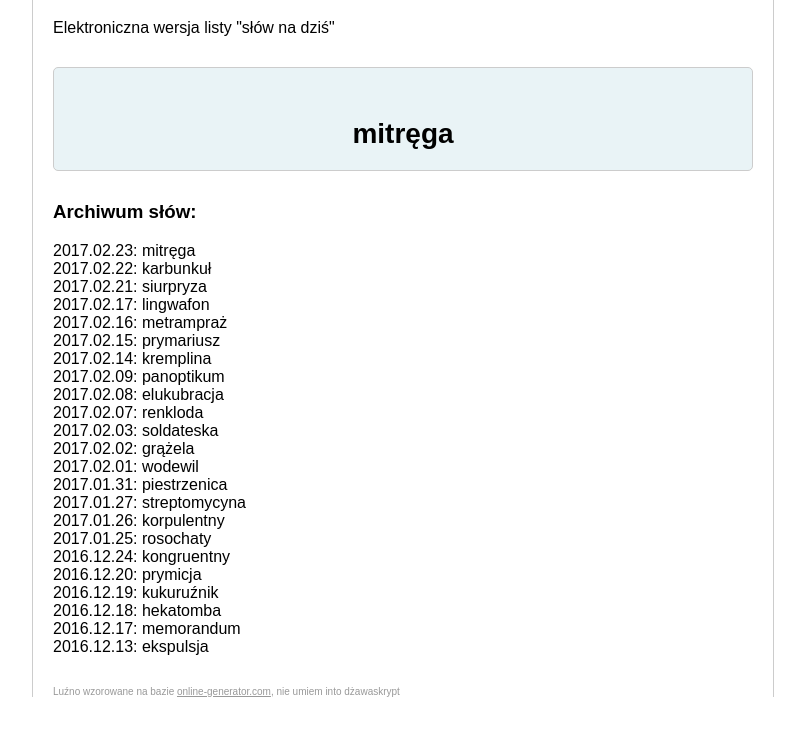
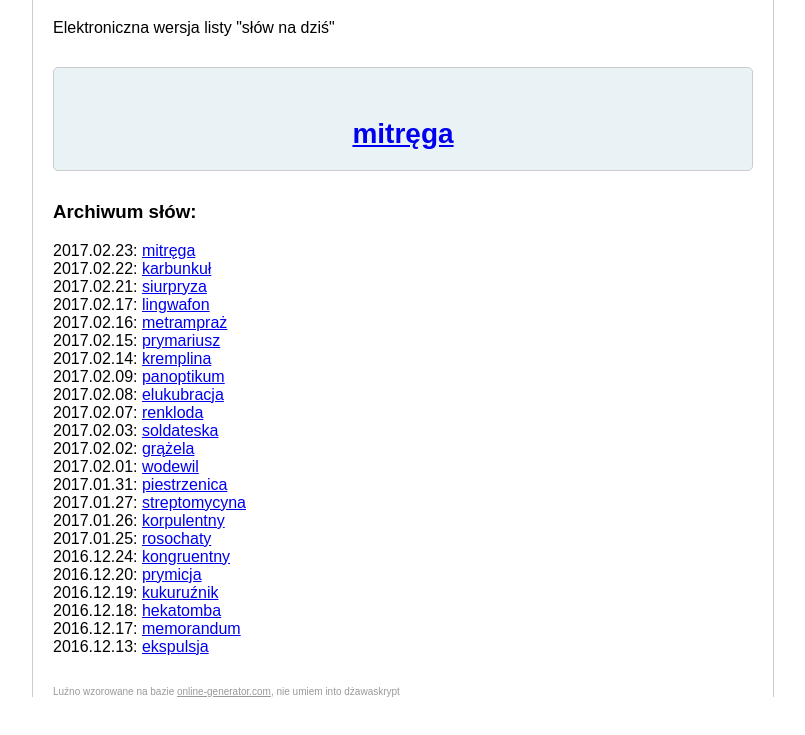
Before and after one commit to mkierc/slowo-na-dzis, a plain HTML site: page index.html in a window 1280 px wide. Shown: the part 61-796 px from the top of the page, without its empty margins (237-1042 px from the left). Drawn offline with Linux system fonts and the light colour scheme.

Commit message:
added links

```diff
--- a/index.html
+++ b/index.html
@@ -34,30 +34,32 @@
                 "2016.12.13": "ekspulsja"
             }
 
-			// Random numbers are made
-			var randomNumber1 = parseInt(Math.random() * wordlist.length);
-			// var name = wordlist1[randomNumber1];
             var name = wordlist[dateToYMD(new Date())];
-			if (name == null)
-				name = "Poczekaj, Marcin jeszcze nie wylosował słowa."
-
-			//If there's already a name it is removed
-			if(document.getElementById("result")){
-				document.getElementById("placeholder").removeChild(document.getElementById("result"));
-			}
-			// A div element is created to show the generated name. The Name is added as a textnode. Textnode is added to the placeholder.
+            if (name == null) {
+                name = "Poczekaj, słowo na dziś nie zostało jeszcze wylosowane."
                 var element = document.createElement("div");
-			element.setAttribute("id", "result");
+                element.setAttribute("id", "no-word");
                 element.appendChild(document.createTextNode(name));
                 document.getElementById("placeholder").appendChild(element);
-
+            }
+            else {
+                var element = document.createElement("a");
+                element.setAttribute("href", "http://sjp.pl/" + name);
+                element.appendChild(document.createTextNode(name));
+                document.getElementById("placeholder").appendChild(element);
+            }
             for (var k in wordlist){
                 if (wordlist.hasOwnProperty(k)) {
                     // alert("Key is " + k + ", value is" + wordlist[k]);
-					var element2 = document.createElement("div");
-					element2.setAttribute("id", "stare");
-					element2.appendChild(document.createTextNode(k + ": " + wordlist[k]));
-					document.getElementById("archiwum").appendChild(element2);
+                    var linkwrapper = document.createElement("div");
+                    linkwrapper.setAttribute("id", "wrapping-div-"+k);
+                    linkwrapper.appendChild(document.createTextNode(k + ": "));
+                    document.getElementById("archiwum").appendChild(linkwrapper);
+
+                    var slowniklink = document.createElement("a");
+                    slowniklink.setAttribute("href", "http://sjp.pl/" + wordlist[k]);
+                    slowniklink.appendChild(document.createTextNode(wordlist[k]));
+                    document.getElementById("wrapping-div-" + k).appendChild(slowniklink);
                 }
             };
 
```
Lines whose indentation alone changed are shown as unchanged.
